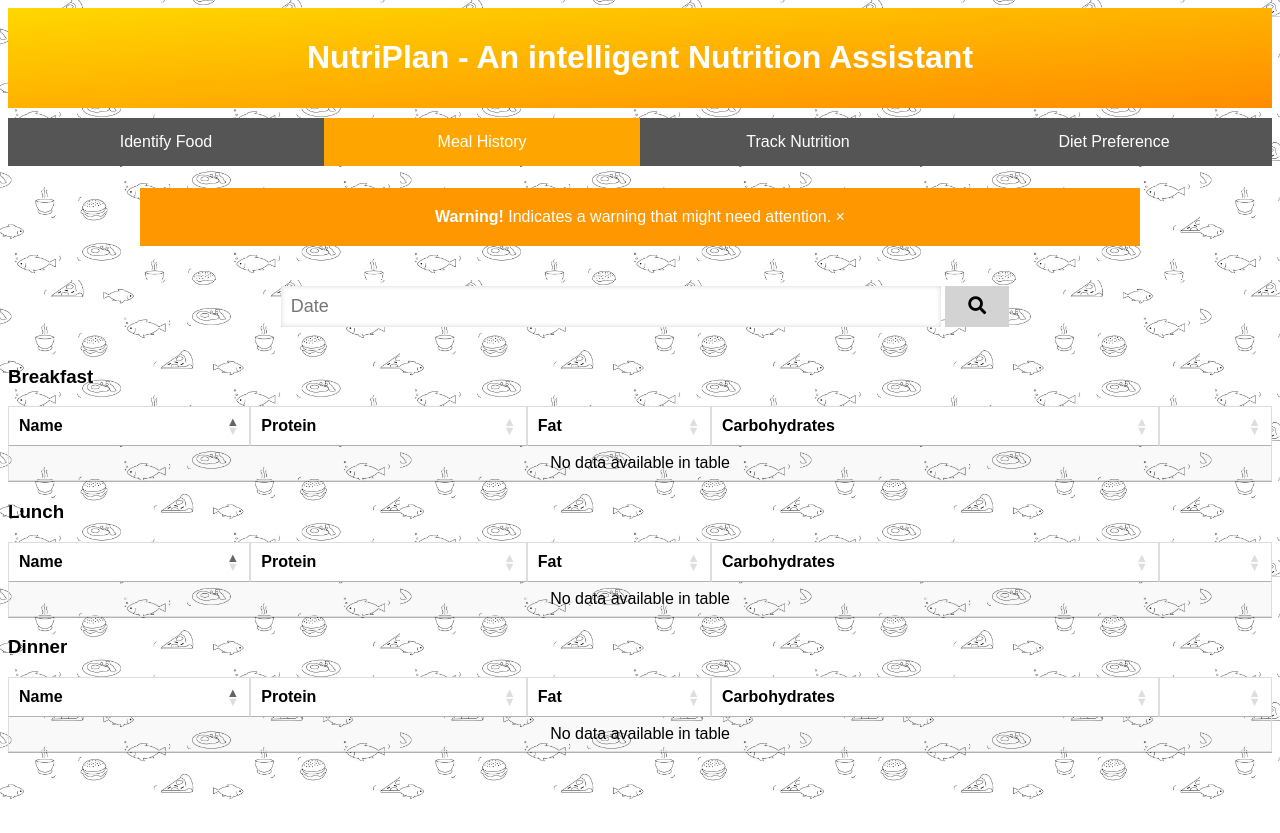
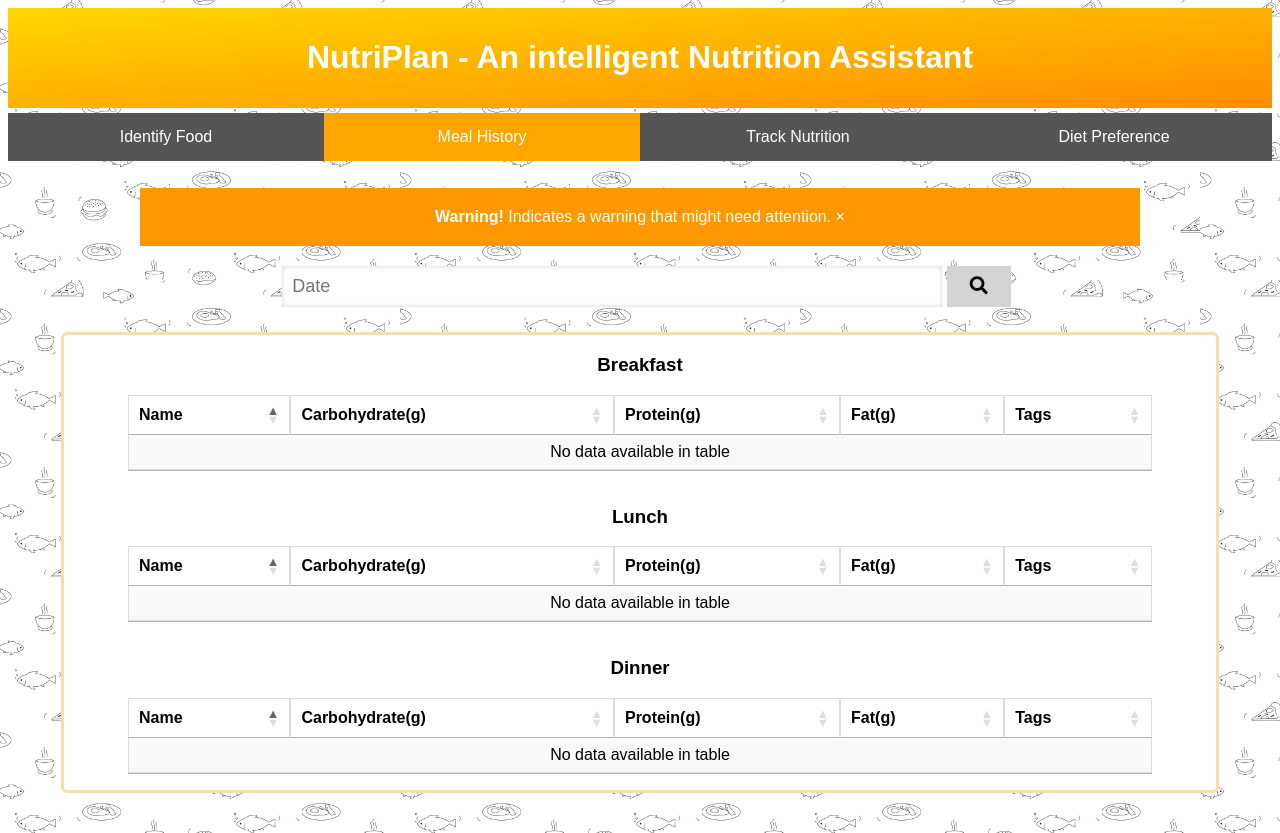
Before and after one commit to dfong1234/BakeOff2, a Flask app: page /history.html in a window 1280 px wide. Before the commit the page ends 799 px from the top, so only its background shows below. Run offline with Flask 2, Linux system fonts and the light colour scheme; some libraries are stand-ins or nearby versions.

Commit message:
Update some UIs

```diff
--- a/food_data/localFoods.json
+++ b/food_data/localFoods.json
@@ -1 +1 @@
-[{"name": "peach", "calories": "68.25", "carbohydrates": "16.7", "proteins": "1.59", "fat": "0.44", "serving": "175"}, {"name": "apple", "calories": "94.64", "carbohydrates": "25.13", "proteins": "0.47", "fat": "0.31", "serving": "182"}, {"name": "banana", "calories": "105.02", "carbohydrates": "26.95", "proteins": "1.29", "fat": "0.39", "serving": "118"}, {"name": "pineapple", "calories": "41.25", "carbohydrates": "10.82", "proteins": "0.45", "fat": "0.1", "serving": "82.5"}]
+[{"name": "peach", "calories": "68.25", "carbohydrates": "16.7", "proteins": "1.59", "fat": "0.44", "serving": "175"}, {"name": "apple", "calories": "94.64", "carbohydrates": "25.13", "proteins": "0.47", "fat": "0.31", "serving": "182"}, {"name": "banana", "calories": "105.02", "carbohydrates": "26.95", "proteins": "1.29", "fat": "0.39", "serving": "118"}, {"name": "pineapple", "calories": "41.25", "carbohydrates": "10.82", "proteins": "0.45", "fat": "0.1", "serving": "82.5"}, {"name": "orange", "calories": "68.6", "carbohydrates": "17.56", "proteins": "1.27", "fat": "0.21", "serving": "140"}, {"name": "apple", "serving": "182", "calories": "94.64", "carbohydrates": "25.13", "proteins": "0.47", "fat": "0.31"}]
--- a/static/bakeoff2.history.js
+++ b/static/bakeoff2.history.js
@@ -6,16 +6,50 @@
 //  Last Modified: 10/23/2019
 //  ................................................................................
 
+/*  --- Website Header and Tabs ---  */
+// --- Variables ---
 var tabName = 'History';
-var color = 'orange';
+var tabColor = 'orange';
 
-openTab(tabName, color)
+// --- In-Use ---
+openTab(tabName, tabColor)
+
+
+
+
+
+
+
+
+/*  --- ---  */
+
+// --- Label Initialization ---
+
+
+// --- Variables ---
+
+
+
+// --- Functions ---
+
+
+// --- In-Use ---
+
+
+
+
+
+
+
+
+
+
 
 var searchParams = new URLSearchParams(window.location.search)
 
 var food_url = "/food-log" + window.location.search;
 
-$("#b_load").click(function(){
+$("#history-search-icon").click(function(){
     $.get(food_url, function(data){
         var sel_date = $("#datepicker").val()
         //clear all the food tables
--- a/static/style.css
+++ b/static/style.css
@@ -85,11 +92,28 @@
 
 #preference-alert {
   text-align: center;
-  margin: auto;
+  margin-left:auto;
+  margin-right:auto;
+  margin-bottom: 0;
   width: 75vw;
   padding: 20px;
   color: white;
   background-color: #2196F3;
+}
+
+
+/* Table */
+td, th {
+  border: 1px solid #dddddd;
+  padding: 8px;
+}
+
+tr:nth-child(odd) {
+  background-color: white;
+}
+
+tr:nth-child(even) {
+  background-color: lightgray;
 }
 
 
@@ -167,60 +192,71 @@
   background: silver;
 }
 
-.food-fact-container table {
+#foods-container {
   text-align: center;
-  width: 65vw;
-  margin-left:auto;
-  margin-right:auto;
+  width: 50vw;
+  margin: 0px 1vw 0px 1vw;
+  float: left;
+}
+
+
+#result-container{
+  width: 50vw;
   border-collapse: collapse;
   overflow: auto;
 }
 
-.food-fact-container #nutrition-facts{
+#nutrition-facts {
+  text-align: left;
+  padding: 10px;
   width: 20vw;
   height: auto;
-  margin: 0 auto;
-  padding: 10px;
-  position: relative;
-  text-align: left
-}
-
-td, th {
-  border: 1px solid #dddddd;
-  padding: 8px;
-}
-
-tr:nth-child(odd) {
-  background-color: white;
-}
-
-tr:nth-child(even) {
-  background-color: lightgray;
+  margin: 2vh 2vw 0vh 0vw;
+  float: right;
 }
 
 
 
 /* --- history.html CSS settings --- */
+/* Food History Table */
+.history-container {
+  text-align: center;
+  margin: auto;
+  width: 90vw;
+  background-color: white;
+  border-radius: 6px;
+  border-style: solid;
+  border-color: wheat;
+}
 
+.meal {
+  text-align: center;
+  width: 80vw;
+  margin-left:auto;
+  margin-right:auto;
+  margin-bottom: 2vh;
+  border-collapse: collapse;
+  overflow: auto;
+}
 
 
 
 /* --- track.html CSS settings --- */
 .chart-container {
   text-align: center;
-  margin: auto;
   height: 50vh;
   width: 80vw;
+  margin: auto;
 }
 
 #chart-type {
   font-size: 16px;
+  padding: 10px;
+  cursor: pointer;
   width: 30vw;
-  padding: 10px;
-  margin-bottom: 10px;
   border: none;
   box-shadow: inset 0px 0px 5px lightgray;
-  cursor: pointer;
+  margin-bottom: 10px;
 }
 
 #nutrition-chart {
@@ -238,67 +276,65 @@
 
 /* User Preference Board */
 .preference-container {
-  float:left;
   text-align: left;
-  width: 40vw;
-  height: 50vh;
-  margin-left: 2vw;
+  width: 40%;
   background-color: white;
   border-radius: 6px;
   border-style: solid;
   border-color: wheat;
+  margin-left: 2vw;
+  margin-bottom: 2vw;
+  float:left;
 }
-
 .preference-container label {
-  margin-bottom: 20px;
-  margin-left: 20px;
+  margin-bottom: 1vw;
+  margin-left: 1.5vw;
 }
 .preference-container select, input {
   font-size: 16px;
   width: 20vw;
+  cursor: pointer;
   padding: 10px;
-  margin-bottom: 20px;
-  margin-left: 10px;
   border: none;
   box-shadow: inset 0px 0px 5px lightgray;
-  cursor: pointer;
+  margin-bottom: 2vw;
+  margin-left: 1vw;
 }
-
 .preference-container button {
   text-align: center;
+  font-size: 16px;
+  padding: 10px;
+  cursor: pointer;
+  width: 10vw;
+  border: none;
+  background: lightgray;
+  margin-bottom: 2vw;
   margin-left: 15vw;
-  font-size: 16px;
-  width: 10vw;
-  padding: 10px;
-  background: lightgray;
-  border: none;
-  cursor: pointer;
 }
 
 /* DRI Board */
 .dri-container {
-  float: right;
   text-align: left;
-  width: 50vw;
-  height: 50vh;
-  margin-right: 2vw;
+  width: 50%;
   background-color: white;
   border-radius: 6px;
   border-style: solid;
   border-color: wheat;
+  margin-right: 2vw;
+  margin-bottom: 2vw;
+  float: right;
 }
-
 .dri-container label {
-  margin-bottom: 20px;
-  margin-left: 20px;
+  margin-bottom: 1vw;
+  margin-left: 1.5vw;
 }
 .dri-container input {
   font-size: 16px;
   width: 20vw;
+  cursor: pointer;
   padding: 10px;
-  margin-bottom: 20px;
-  margin-left: 10px;
   border: none;
   box-shadow: inset 0px 0px 5px lightgray;
-  cursor: pointer;
+  margin-bottom: 2vw;
+  margin-left: 1vw;
 }
--- a/templates/history.html
+++ b/templates/history.html
@@ -10,9 +10,14 @@
     <head>
         <meta name="viewport" content="width=device-width, initial-scale=1.0">
         <link rel="stylesheet" href="/static/style.css">
+
+        <!-- jQuery UI Documentation: https://api.jqueryui.com/ -->
+        <link rel="stylesheet" href="//code.jquery.com/ui/1.12.1/themes/base/jquery-ui.css">
+        <!-- Font Awesome Documentaiton: https://fontawesome.com/how-to-use/-->
         <link rel="stylesheet" href="https://use.fontawesome.com/releases/v5.11.2/css/all.css">
-        <link rel="stylesheet" href="//code.jquery.com/ui/1.12.1/themes/base/jquery-ui.css">
+        <!-- DataTables Documentation https://datatables.net/examples/api/ -->
         <link rel="stylesheet" href="//cdn.datatables.net/1.10.20/css/jquery.dataTables.min.css">
+
         <title>BakeOff #2 - Meal History</title>
     </head>
 
@@ -27,7 +32,7 @@
             <button id="Food-tab" class="tablink" onclick="changeTab('Food')">Identify Food</button>
             <button id="History-tab" class="tablink" onclick="changeTab('History')">Meal History</button>
             <button id="Track-tab" class="tablink" onclick="changeTab('Track')">Track Nutrition</button>
-            <button id="Preference-tab" class="tablink" onclick="changeTab('Preference')">Diet Preference</button>        </nav>
+            <button id="Preference-tab" class="tablink" onclick="changeTab('Preference')">Diet Preference</button>
         </nav>
 
         <div style="margin-top: 10vh"></div>
@@ -37,70 +42,75 @@
                 <span class="closebtn" onclick="this.parentElement.style.display='none';">&times;</span>
         </div>
 
-        <div style="margin-top: 5vh"></div>
+        <div style="margin-top: 2.5vh"></div>
 
         <div class="search-container">
             <input type="text" id="datepicker" placeholder="Date">
-            <button type="submit" id="b_load"><i class="fa fa-search"></i></button>
+            <button type="submit" id="history-search-icon"><i class="fa fa-search"></i></button>
         </div>
 
 
-        <div id="Breakfast" class="meal">
+        <div class="history-container">
+            <div id="Breakfast-container" class="meal">
                 <h3>Breakfast</h3>
                 <table id="table_breakfast" class="display">
                     <thead>
                         <tr>
                             <th>Name</th>
-                    <th>Protein</th>
-                    <th>Fat</th>
-                    <th>Carbohydrates</th>
-                    <th></th>
-
+                            <th>Carbohydrate(g)</th>
+                            <th>Protein(g)</th>
+                            <th>Fat(g)</th>
+                            <th>Tags</th>
                         </tr>
                     </thead>
                     <tbody>
                     </tbody>
                 </table>
             </div>
-        <div id="Lunch" class="meal">
+            <div id="Lunch-continer" class="meal">
                 <h3>Lunch</h3>
                 <table id="table_lunch" class="display">
                     <thead>
                         <tr>
                             <th>Name</th>
-                    <th>Protein</th>
-                    <th>Fat</th>
-                    <th>Carbohydrates</th>
-                    <th></th>
+                            <th>Carbohydrate(g)</th>
+                            <th>Protein(g)</th>
+                            <th>Fat(g)</th>
+                            <th>Tags</th>
                         </tr>
                     </thead>
                     <tbody>
                     </tbody>
                 </table>
             </div>
-        <div id="Dinner" class="meal">
+            <div id="Dinner-container" class="meal">
                 <h3>Dinner</h3>
                 <table id="table_dinner" class="display">
                     <thead>
                         <tr>
                             <th>Name</th>
-                    <th>Protein</th>
-                    <th>Fat</th>
-                    <th>Carbohydrates</th>
-                    <th></th>
+                            <th>Carbohydrate(g)</th>
+                            <th>Protein(g)</th>
+                            <th>Fat(g)</th>
+                            <th>Tags</th>
                         </tr>
                     </thead>
                     <tbody>
                     </tbody>
                 </table>
             </div>
+        </div>
 
         <div style="margin-top: 5vh"></div>
 
+
         <!-- Online library -->
         <script type="text/javascript" src="//code.jquery.com/jquery-3.4.1.min.js"></script>
-        <script type="text/javascript" src="https://cdn.jsdelivr.net/npm/@tensorflow/tfjs@1.0.0/dist/tf.min.js"></script>
+        <!-- jQuery UI Documentation: https://api.jqueryui.com/ -->
         <script src="https://code.jquery.com/ui/1.12.1/jquery-ui.js"></script>
+
+
+
         <script>
         $( function() {
           $( "#datepicker" ).datepicker();
@@ -123,6 +133,7 @@
         });
         </script>
 
+
         <!-- Project-specific Library -->
         <script type="text/javascript" src="/static/bakeoff2.main.js"></script>
         <script type="text/javascript" src="/static/bakeoff2.history.js"></script>
--- a/templates/preference.html
+++ b/templates/preference.html
@@ -34,8 +34,7 @@
                 <span class="closebtn" onclick="this.parentElement.style.display='none';">&times;</span>
         </div>
 
-        <div style="margin-top: 5vh"></div>
-
+        <div style="margin-top: 2.5vh"></div>
 
         <div id="prefernce-wrapper">
             <div class="preference-container">
--- a/templates/track.html
+++ b/templates/track.html
@@ -34,7 +34,7 @@
                 <span class="closebtn" onclick="this.parentElement.style.display='none';">&times;</span>
         </div>
 
-        <div style="margin-top: 5vh"></div>
+        <div style="margin-top: 2.5vh"></div>
 
         <div class="chart-container">
             <select id="chart-type" onChange="makeNutritionChart()">
```
Also changed, not shown: other parts of static/style.css (+23 -13 lines), static/bakeoff2.ai.js (+73 -12 lines), static/bakeoff2.index.js (+52 -33 lines), templates/index.html (+34 -29 lines). Lines whose indentation alone changed are shown as unchanged.
